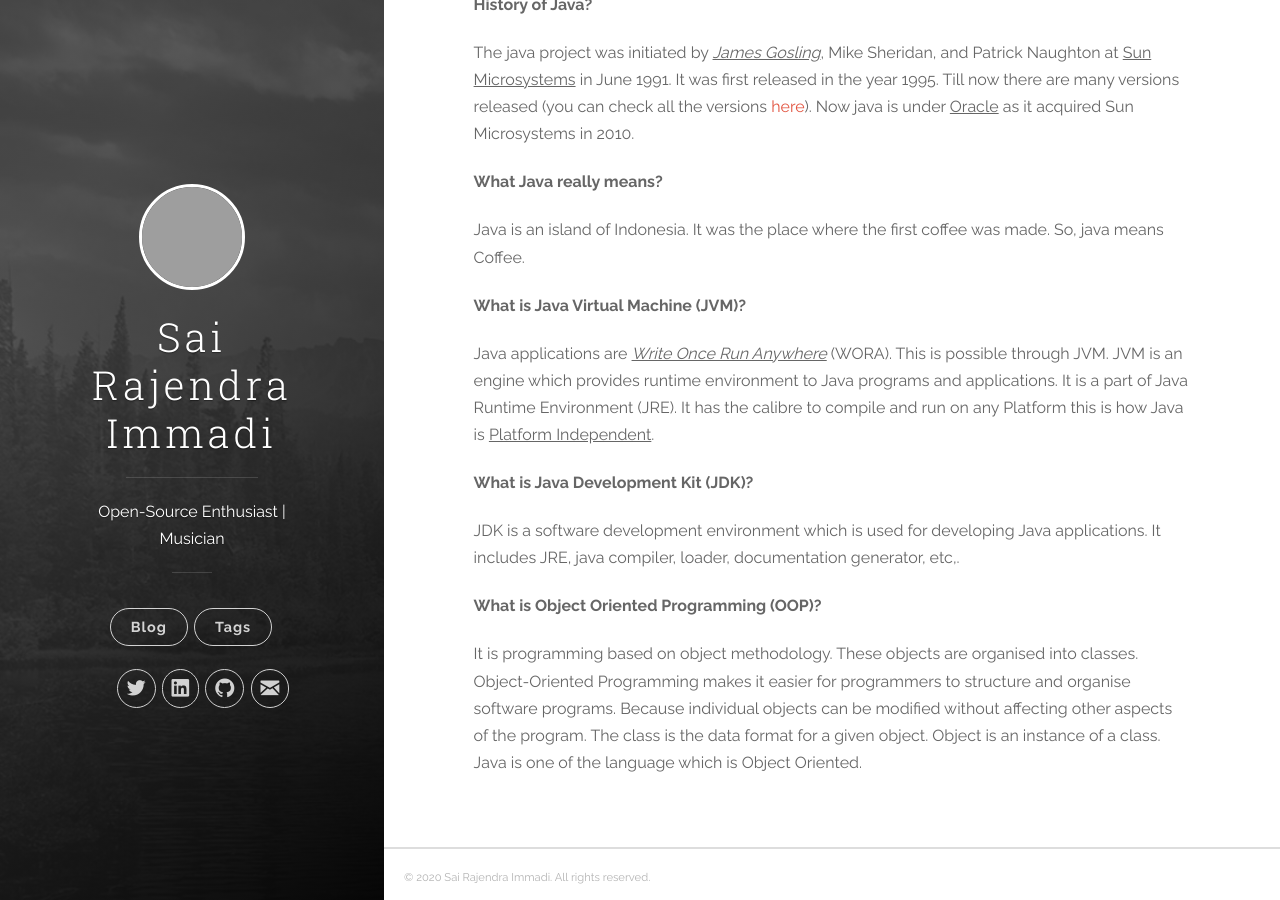
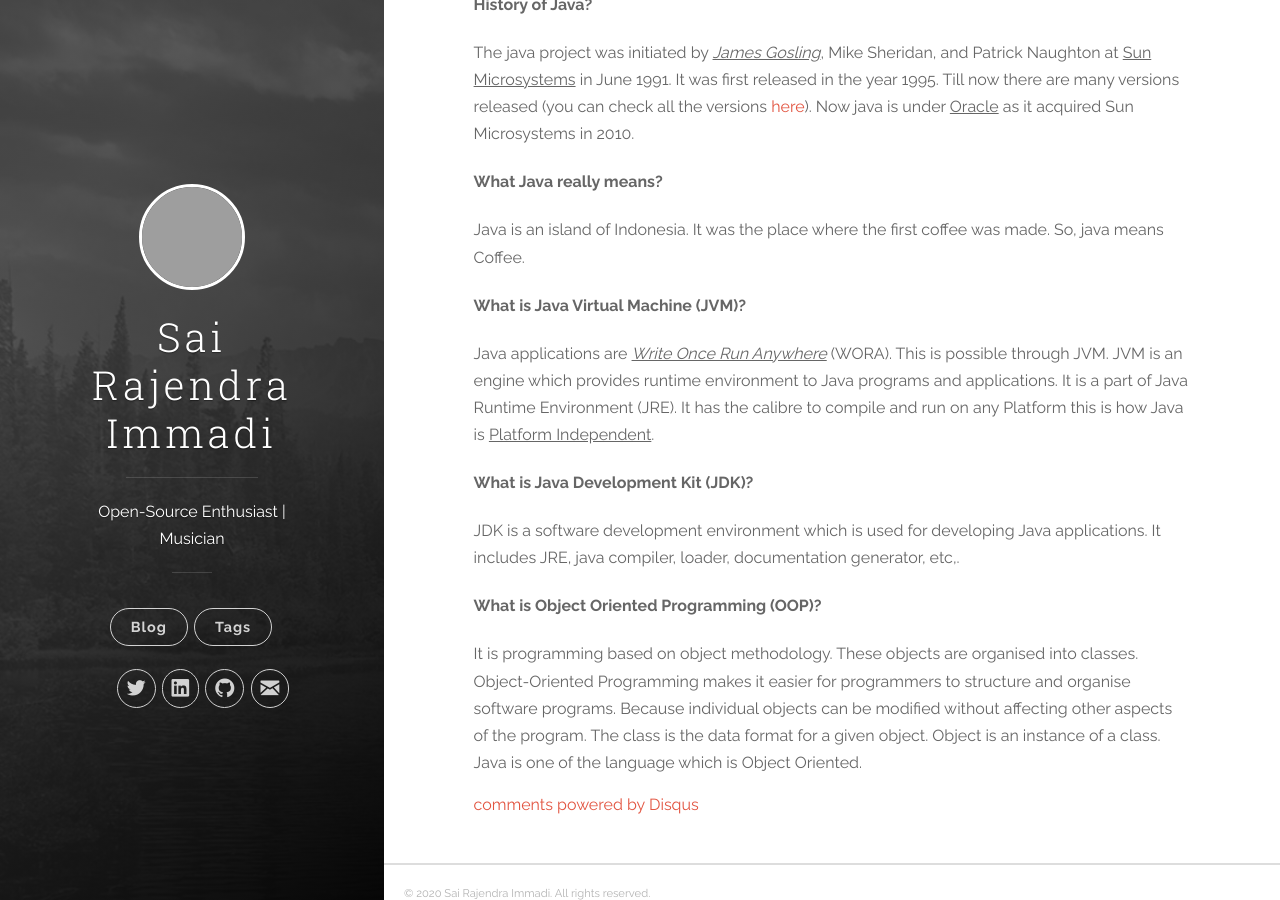
Before and after one commit to immadisairaj/immadisairaj.github.io, a Jekyll site: the page built from jekyll-uno/_posts/2018-08-30-java.md, in a window 1280 px wide and 900 px high, scrolled down 643 px, cut to the strip 0-900 px from the top of the window. Built offline with Jekyll 4.4.1, drawn with Linux system fonts in a browser that asks for light colours; comment, search, counter and statistics services are not loaded; some of the changed lines change nothing that is shown; grey boxes are pictures that could not be loaded.

Commit message:
fix disqus

```diff
--- a/jekyll-uno/_config.yml
+++ b/jekyll-uno/_config.yml
@@ -4,7 +4,7 @@
 url: 'https://immadisairaj.github.io'
 baseurl: '/blog'
 google_analytics: 'UA-168944360-2'
-# disqus_shortname: 'immadisairaj'
+disqus_shortname: 'immadisairaj-github-io'
 
 author:
   name: 'Sai Rajendra Immadi'
--- a/jekyll-uno/_includes/disqus.html
+++ b/jekyll-uno/_includes/disqus.html
@@ -1,16 +1,17 @@
 {% if site.disqus_shortname %}
     <script type="text/javascript">
       var disqus_config = function () {
-        this.page.url = 'https://immadisairaj.github.io/blog{{ page.url }}';  // Replace PAGE_URL with your page's canonical URL variable
-        this.page.identifier = '/blog{{ page.url }}'; // Replace PAGE_IDENTIFIER with your page's unique identifier variable
+        this.page.url = '{{ site.url }}/blog{{ page.url }}';  // Replace PAGE_URL with your page's canonical URL variable
+        this.page.identifier = '/blog{{ page.id }}'; // Replace PAGE_IDENTIFIER with your page's unique identifier variable
+        this.page.title = '{{ page.title }}'
       };
 
-      (function() { // DON'T EDIT BELOW THIS LINE
+      (function() {  // REQUIRED CONFIGURATION VARIABLE: EDIT THE SHORTNAME BELOW
         var d = document, s = d.createElement('script');
-        s.src = '//{{ site.disqus_shortname }}.disqus.com/embed.js';
+        s.src = '//{{ site.disqus_shortname }}.disqus.com/embed.js';  // IMPORTANT: Replace EXAMPLE with your forum shortname!
         s.setAttribute('data-timestamp', +new Date());
         (d.head || d.body).appendChild(s);
-       })();
+      })();
     </script>
     <noscript>Please enable JavaScript to view the <a href="https://disqus.com/?ref_noscript">comments powered by Disqus.</a></noscript>
     <a href="http://disqus.com" class="dsq-brlink">comments powered by <span class="logo-disqus">Disqus</span></a>
```
Also changed, not shown: 10 other files.
